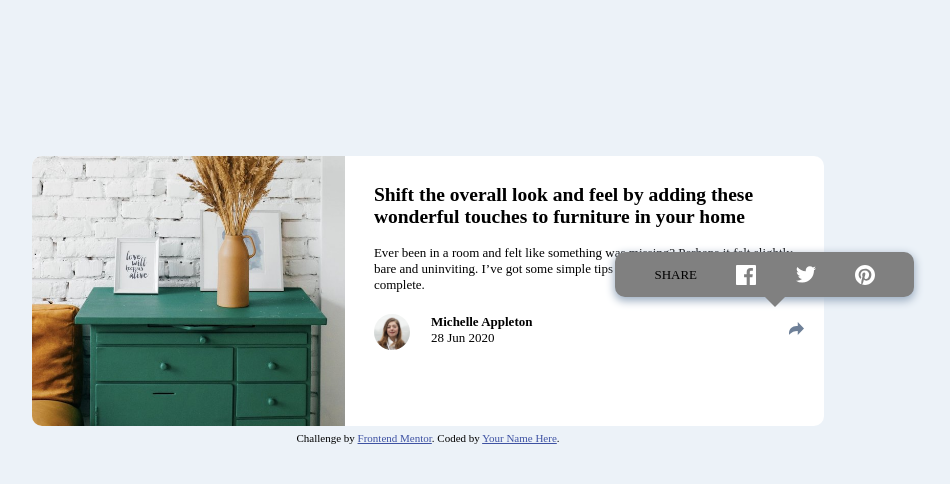
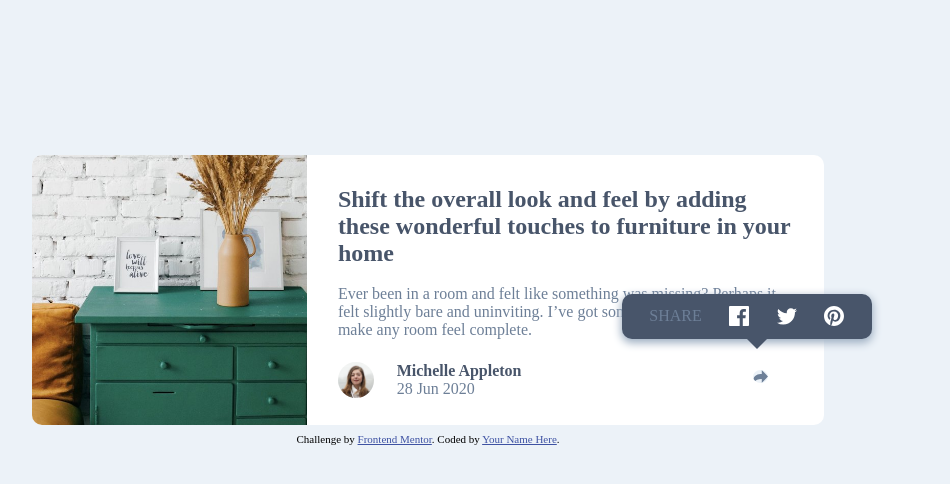
Before and after one commit to Pedroajs/article-preview-component-master, a plain HTML site: page index.html in a window 1280 px wide. Shown: the top 484 px of the page, without its empty margins (292-1242 px from the left). Drawn offline with Linux system fonts and the light colour scheme.

Commit message:
alguns estilos: cores, fontes

```diff
--- a/style.css
+++ b/style.css
@@ -14,7 +14,7 @@ body{
    align-items: center;
    justify-content: center;
    gap:1ch;
-   font-size: 13px;
+   font-size: 16px;
    background-color: hsl(210, 46%, 95%);
 }
 .container{
@@ -36,19 +36,25 @@ body{
     border-top-left-radius: 10px;
     border-bottom-left-radius: 10px;;
 }
-.container-card{
-    /* display: grid;
-    place-content: center;
-    gap: 1ch;
-    box-sizing: border-box; */
-    /* margin: 2%;
-    padding: 2%; */
 
-}
 
 .container-card-section{
     padding: 6%;
 
+}
+
+.container-card-section h1{
+    color: hsl(217, 19%, 35%);
+}
+
+.container-card-section p{
+    color: hsl(214, 17%, 51%);
+}
+.container-card-section h4{
+    color: hsl(217, 19%, 35%);
+}
+.container-card-section-footer{
+    color: hsl(214, 17%, 51%);
 }
 .container-card-section-title{
     margin-bottom: 4%;
@@ -76,15 +82,18 @@ body{
 .share-icon{
    position: absolute;
    left: 415px;
-   top:8px
+   top:8px;
+
+   border-radius: 100%;
+   background-color: hsl(210, 46%, 95%);
 }
 .icons-container{
-    width: 71%;
+    width: 55%;
     height: 124%;
     position: absolute;
-    background-color: gray;
-    top:-62px;
-    right: -119px;
+    background-color:hsl(217, 19%, 35%);
+    top:-68px;
+    right: -79px;
 
     display: flex;
     justify-content: space-evenly;
@@ -111,5 +120,5 @@ body{
         height: 0;
         border-left: 10px solid transparent;
         border-right: 10px solid transparent;
-        border-top: 10px solid grey;
+        border-top: 10px solid hsl(217, 19%, 35%);
 }
```
